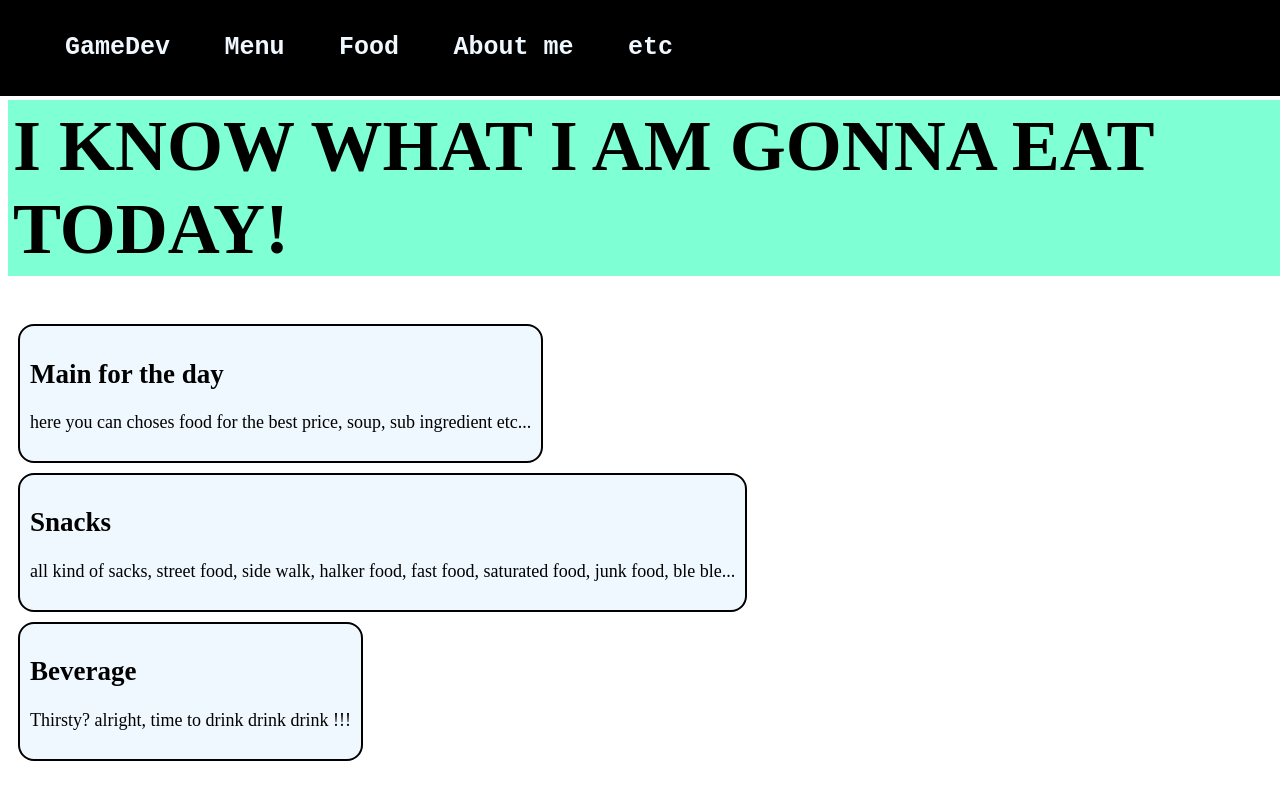
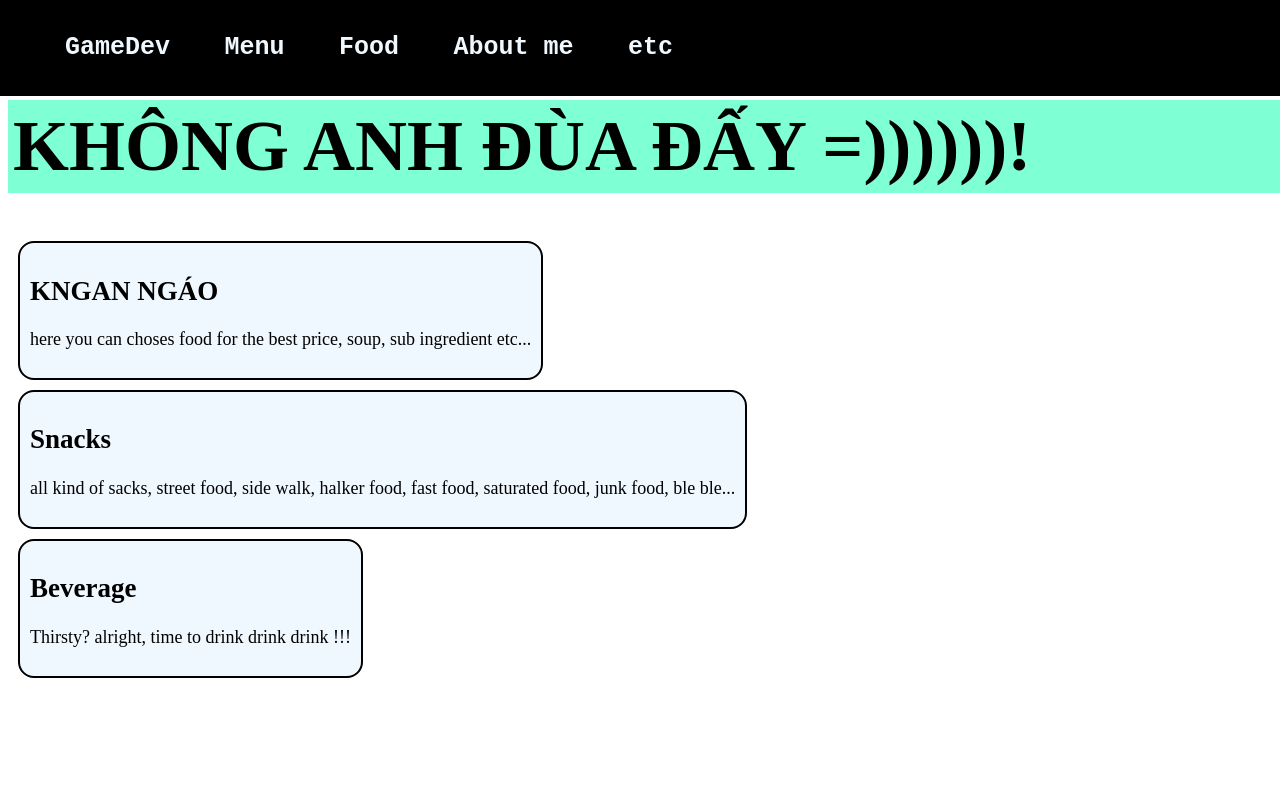
Before and after one commit to WindyFeg/WindyFeg.github.io, a plain HTML site: page index.html in a window 1280 px wide. Drawn offline with Linux system fonts and the light colour scheme.

Commit message:
Update index.html

```diff
--- a/index.html
+++ b/index.html
@@ -34,10 +34,10 @@
     </div> -->
 
 
-    <h1 id="BigTitle">I KNOW WHAT I AM GONNA EAT TODAY!</h1>
+    <h1 id="BigTitle">KHÔNG ANH ĐÙA ĐẤY =))))))!</h1>
 
     <div class="title-des">
-        <h2 id="three-title">Main for the day</h2>
+        <h2 id="three-title">KNGAN NGÁO </h2>
         <p>here you can choses food for the best price, soup, sub ingredient etc...</p>
     </div>
 
```
